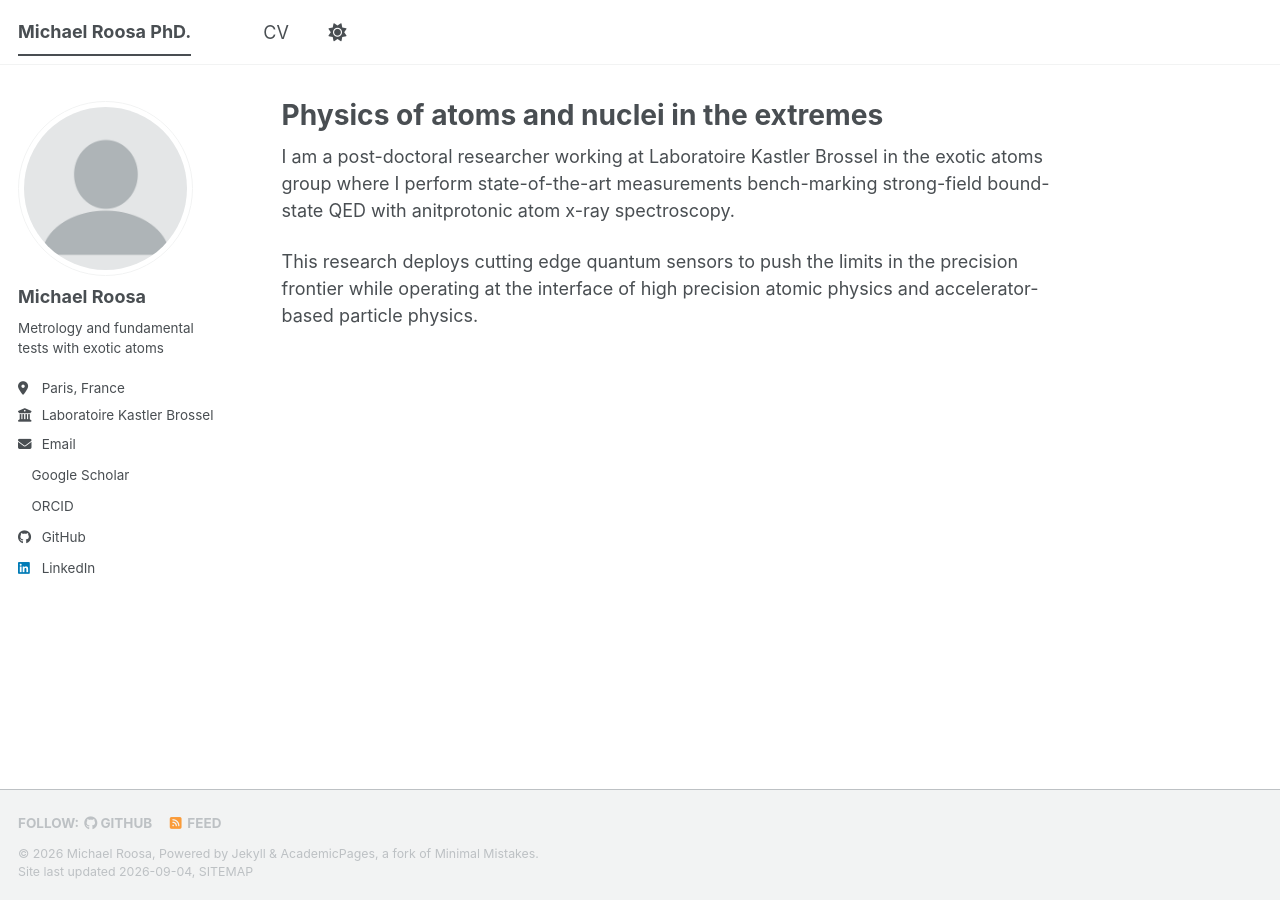
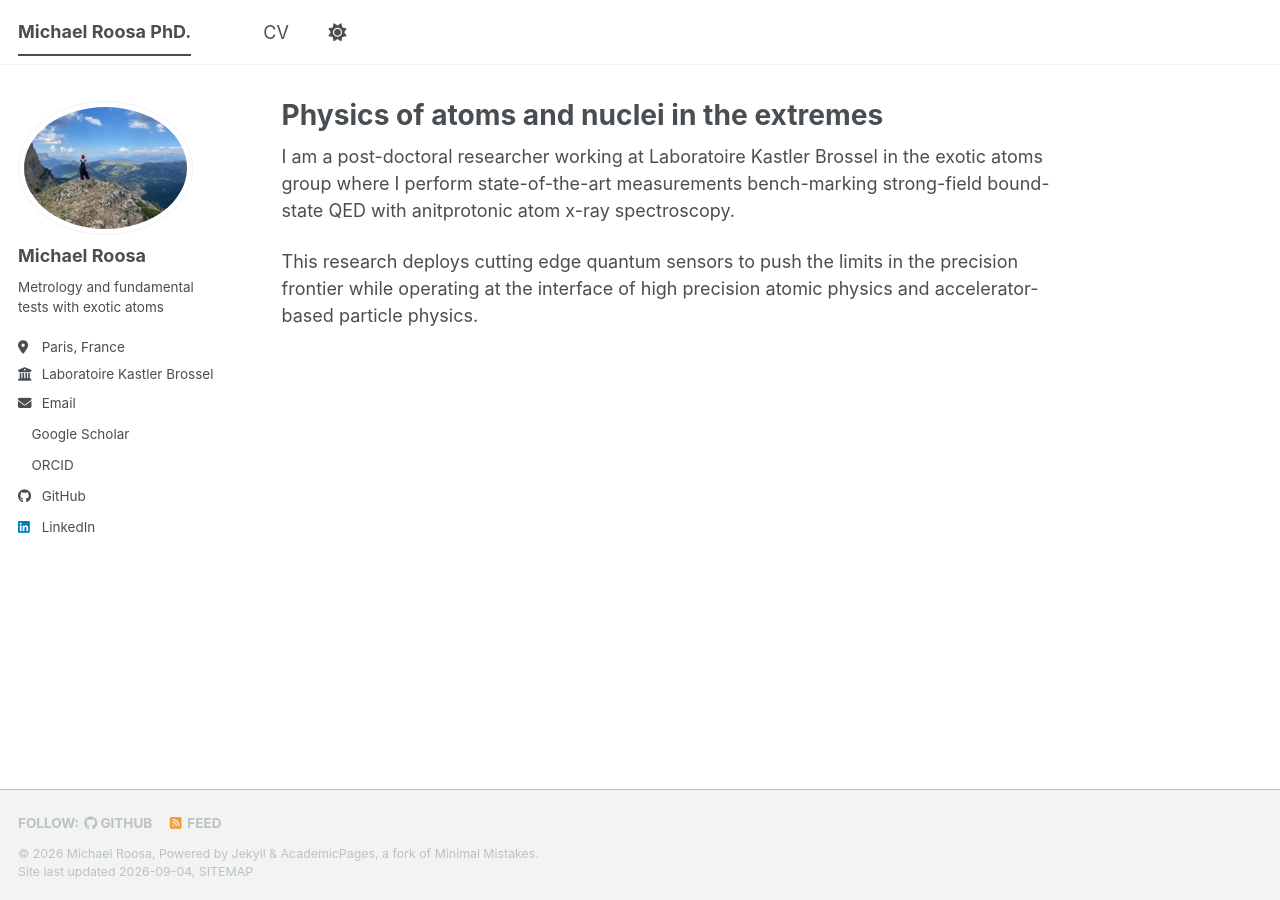
Before and after one commit to roosa-physics/roosa-physics.github.io, a Jekyll site: the page built from _pages/about.md, in a window 1280 px wide. Built offline with Jekyll 4.4.1, drawn with Linux system fonts in a browser that asks for light colours; a style sheet for code colours, icons or effects is not loaded.

Commit message:
Update author avatar image in config file

```diff
--- a/_config.yml
+++ b/_config.yml
@@ -23,7 +23,7 @@ repository               : "roosa-physics/roosa-physics.github.io"
 #               Additional customization can be done by editing /_includes/author-profile.html
 author:
   # Biographic information
-  avatar           : "profile.png"
+  avatar           : "Profile_Hiking.jpg"
   name             : "Michael Roosa"
   pronouns         : # example: "she/her"
   bio              : "Metrology and fundamental tests with exotic atoms"
```
